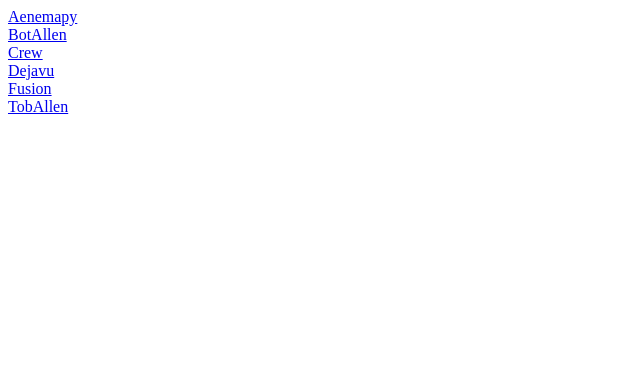
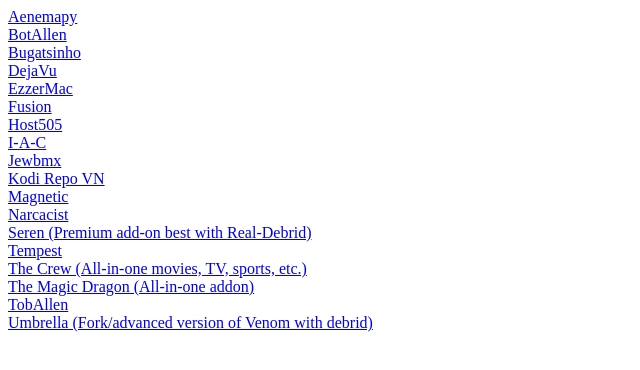
Before and after one commit to HeroBenHero/Kodi, a plain HTML site: page Latest/index.html in a window 1280 px wide. Shown: the whole page, without its empty margins (0-640 px from the left). Drawn offline with Linux system fonts and the light colour scheme.

Commit message:
Update index files and repositories with new links and descriptions

```diff
--- a/Latest/index.html
+++ b/Latest/index.html
@@ -1,11 +1,23 @@
 <html>
 <head></head>
 <body>
-<a href="https://aenemapy.github.io/repo">Aenemapy</a><br>
+<a href="https://aenemapy.github.io/repo/">Aenemapy</a><br>
 <a href="https://kodi.botallen.com">BotAllen</a><br>
-<a href="https://team-crew.github.io/">Crew</a><br>
-<a href="https://dejavurepo.github.io/">Dejavu</a><br>
+<a href="https://bugatsinho.github.io/repo/">Bugatsinho</a><br>
+<a href="https://dejavurepo.github.io/">DejaVu</a><br>
+<a href="https://ezzer-mac.com/repo">EzzerMac</a><br>
 <a href="https://fusion.tvaddon.co">Fusion</a><br>
+<a href="https://host505.github.io/">Host505</a><br>
+<a href="https://i-a-c.github.io/">I-A-C</a><br>
+<a href="https://jewbmx.github.io/">Jewbmx</a><br>
+<a href="https://kodi.ddns.vn/">Kodi Repo VN</a><br>
+<a href="https://magnetic.website/repo/">Magnetic</a><br>
+<a href="https://narcacist.com/repo/">Narcacist</a><br>
+<a href="https://nixgates.github.io/packages">Seren (Premium add-on best with Real-Debrid)</a><br>
+<a href="https://tempest0580.github.io/">Tempest</a><br>
+<a href="https://team-crew.github.io">The Crew (All-in-one movies, TV, sports, etc.)</a><br>
+<a href="https://mylostsoulspace.co.uk/repo/">The Magic Dragon (All-in-one addon)</a><br>
 <a href="https://tobalan.github.io/">TobAllen</a><br>
+<a href="https://umbrellaplug.github.io">Umbrella (Fork/advanced version of Venom with debrid)</a><br>
 </body>
 </html>
```
Also changed, not shown: index.html (+5 -2 lines), Latest/Addon.txt, 5 other files.
